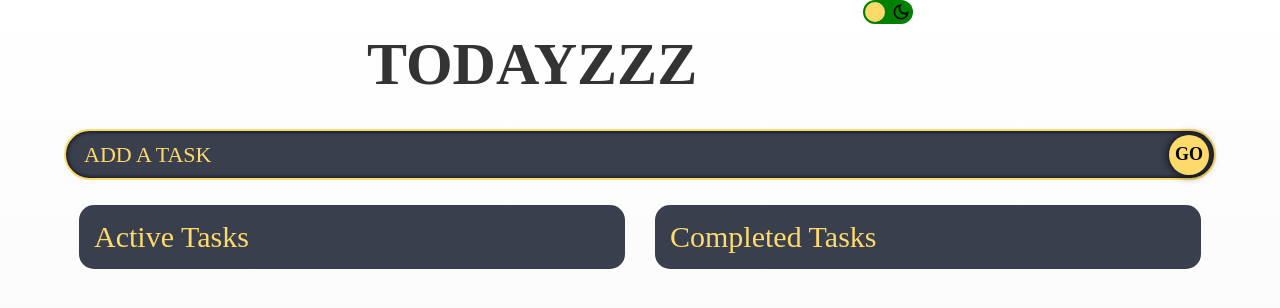
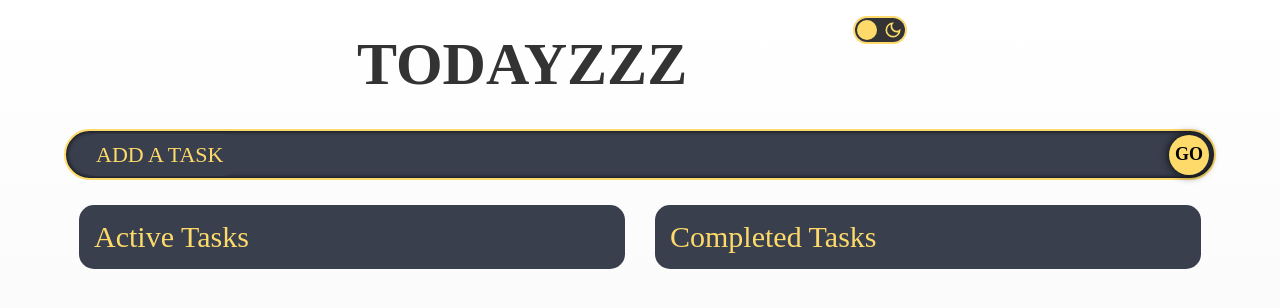
Before and after one commit to thomasaugot/todayzzz-todo-app-frontend, a React (Create React App) app: page / in a window 1280 px wide. Shown: the top 308 px of the page. Built offline with nearby package versions, Linux system fonts and the light colour scheme; a web font is replaced by a local one.

Commit message:
fixing css bug

```diff
--- a/src/components/InputField/InputField.scss
+++ b/src/components/InputField/InputField.scss
@@ -28,14 +28,15 @@
   }
   &__label {
     position: absolute;
-    left: 0;
-    padding: 10px 20px;
+    left: 12px;
+    padding: 8px 20px;
     font-size: 22px;
     border-radius: 50px;
     pointer-events: none;
     color: $text-color;
     text-transform: uppercase;
     transition: 0.5s linear;
+    background-color: #393f4d;
   }
 }
 
--- a/src/styles/App.scss
+++ b/src/styles/App.scss
@@ -28,36 +28,40 @@
 .dark-mode {
   @include mode(dark);
 
-  .toggle .slider {
-    background-color: $text-color;
-  }
-
   // this is the background color of the toggle
   .toggle input[type="checkbox"]:checked + .slider {
-    background-color: var(--bg-gradient);
+    background-color: $text-color;
   }
 
   //this is the bgrd color of the sliding circle
   .toggle .slider:before {
     background-color: #333;
   }
+
+  .icon {
+    color: #333;
+    top: 50%;
+    left: 7%;
+  }
 }
 
 .light-mode {
   @include mode(light);
 
+  // this is the background color of the toggle
   .toggle .slider {
-    background-color: green;
-  }
-
-  // this is the background color of the toggle
-  .toggle input[type="checkbox"]:checked + .slider {
-    background-color: #393f4d;
+    background-color: var(--text-color);
   }
 
   //this is the bgrd color of the sliding circle
   .toggle .slider:before {
     background-color: $text-color;
+  }
+
+  .icon {
+    color: $text-color;
+    top: 50%;
+    left: 55%;
   }
 }
 
@@ -67,7 +71,9 @@
   display: inline-block;
   width: 50px;
   height: 24px;
-  margin-left: 1rem;
+  margin: 1rem;
+  border-radius: 24px;
+  border: 2px solid $text-color;
 }
 
 .toggle input[type="checkbox"] {
@@ -104,9 +110,6 @@
 
 .toggle .icon {
   position: absolute;
-  top: 50%;
-  left: 55%;
   transform: translate(-50%, -50%);
-  color: var(--bg-gradient);
   font-size: 20px;
 }
```
